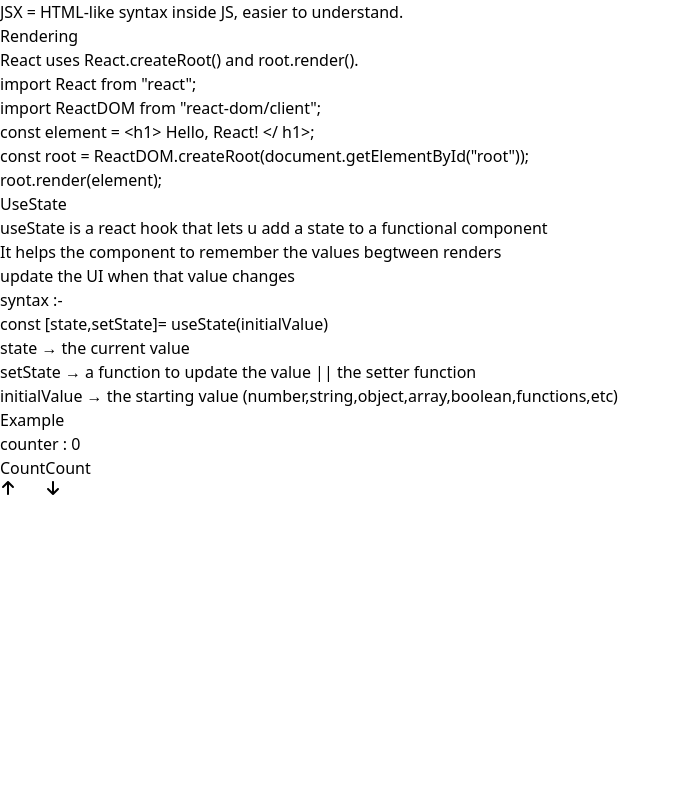
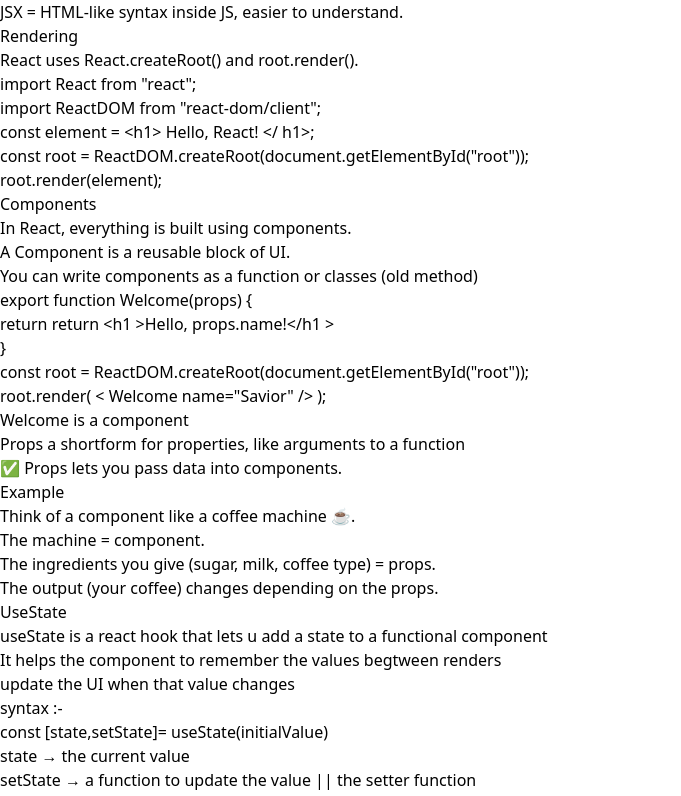
Before and after one commit to SidW111/React_Core, a React (Vite) app: page / in a window 1280 px wide. Shown: the part 624-1420 px from the top of the page, without its empty margins (0-681 px from the left). Before the commit the page ends 1120 px from the top, so only its background shows below. Built offline with nearby package versions, Linux system fonts and the light colour scheme.

Commit message:
Components

```diff
--- a/src/App.tsx
+++ b/src/App.tsx
@@ -1,4 +1,5 @@
 import "./App.css";
+import Components from "./components/Components";
 import JSXRendering from "./components/JSXnRendering";
 import ReactMain from "./components/React";
 import UseState from "./components/UseState";
@@ -7,7 +8,8 @@ function App() {
   return (
     <div>
       <ReactMain />
-      <JSXRendering/>
+      <JSXRendering />
+      <Components />
       <UseState />
     </div>
   );
--- /dev/null
+++ b/src/components/Components.tsx
@@ -0,0 +1,53 @@
+export default function Components() {
+  return (
+    <div className="w-screen h-screen flex flex-col justify-center items-center">
+      <h1 className="text-3xl font-bold text-center p-2">Components</h1>
+      <div className="font-semibold mt-2 tracking-tight ">
+        <div className="p-2">
+          <p>In React, everything is built using components.</p>
+          <p className="mt-2">
+            A <span className="font-bold ">Component</span> is a reusable block
+            of UI.
+          </p>
+          <p>You can write components as a function or classes (old method)</p>
+          <p className="bg-gray-900 rounded-xl p-3 mt-2 text-white">
+            export function Welcome(props) {"{"}
+            <p>return return &lt;h1 &gt;Hello, {"props.name"}!&lt;/h1 &gt;</p>
+            <p>{"}"}</p>
+            <p>
+              const root = ReactDOM.createRoot(document.getElementById("root"));
+            </p>
+            <p>root.render( &lt; Welcome name="Savior" /&gt; );</p>
+          </p>
+
+          <div className="mt-2">
+            <p>
+              {" "}
+              <span className="font-bold">Welcome</span> is a component
+            </p>
+            <p>
+              {" "}
+              <span className="font-bold">Props</span> a shortform for
+              properties, like arguments to a function
+            </p>
+            <p>
+              ✅ <span className="font-bold">Props</span> lets you pass data
+              into components.
+            </p>
+          </div>
+          <div className="mt-2 ">
+            <p className="font-bold mb-2">Example</p>
+            <p>Think of a component like a coffee machine ☕.</p>
+            <div className="">
+              <ul className="list-disc pl-5">
+                <li>The machine = component.</li>
+                <li>The ingredients you give (sugar, milk, coffee type) = props.</li>
+                <li>The output (your coffee) changes depending on the props.</li>
+              </ul>
+            </div>
+          </div>
+        </div>
+      </div>
+    </div>
+  );
+}
--- a/src/components/JSXnRendering.tsx
+++ b/src/components/JSXnRendering.tsx
@@ -1,6 +1,6 @@
 export default function JSXRendering() {
   return (
-    <div className="h-screen w-screen flex flex-col items-center justify-center">
+    <div className="h-screen w-screen flex flex-col  justify-center items-center">
       <h1 className="font-bold text-3xl text-center p-2">
         JSX and Rendering elements
       </h1>
```
